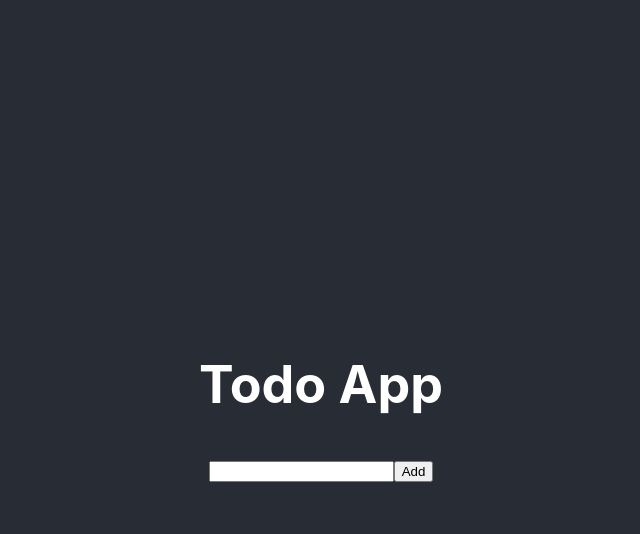
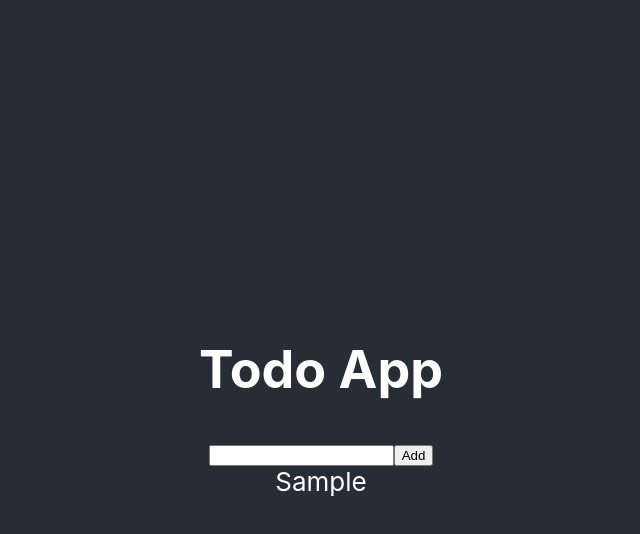
Before and after one commit to astorrer/kadince-todos, a React (Create React App) app: page / in a window 1280 px wide. Both pictures are taken after typing "Sample" into the empty fields and a click on the button "Add". Shown: the top 534 px of the page, without its empty margins (319-959 px from the left). Built offline with nearby package versions, Linux system fonts and the light colour scheme.

Commit message:
Show the todos.
Use .map to display the todos in a small snippet of JSX.

```diff
--- a/src/App.js
+++ b/src/App.js
@@ -25,6 +25,12 @@ function App() {
             <button type="submit" onClick={addTodo}>Add</button>
           </form>
         </div>
+        <div>
+          {todos.map((todo, index) => {
+            // Display all todos
+            return <div key={index}>{todo.text}</div>;
+          })}
+        </div>
       </header>
     </div>
   );
```
